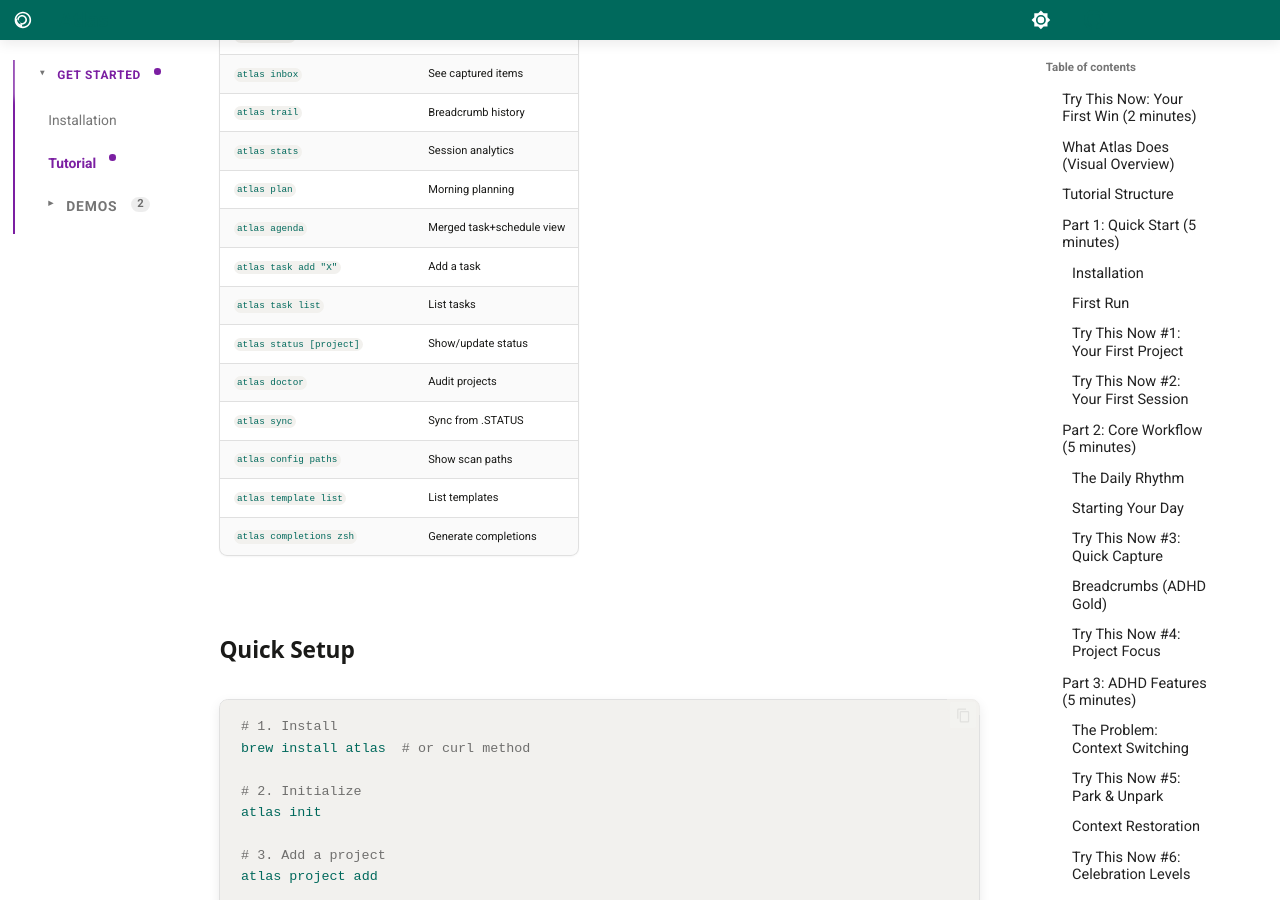
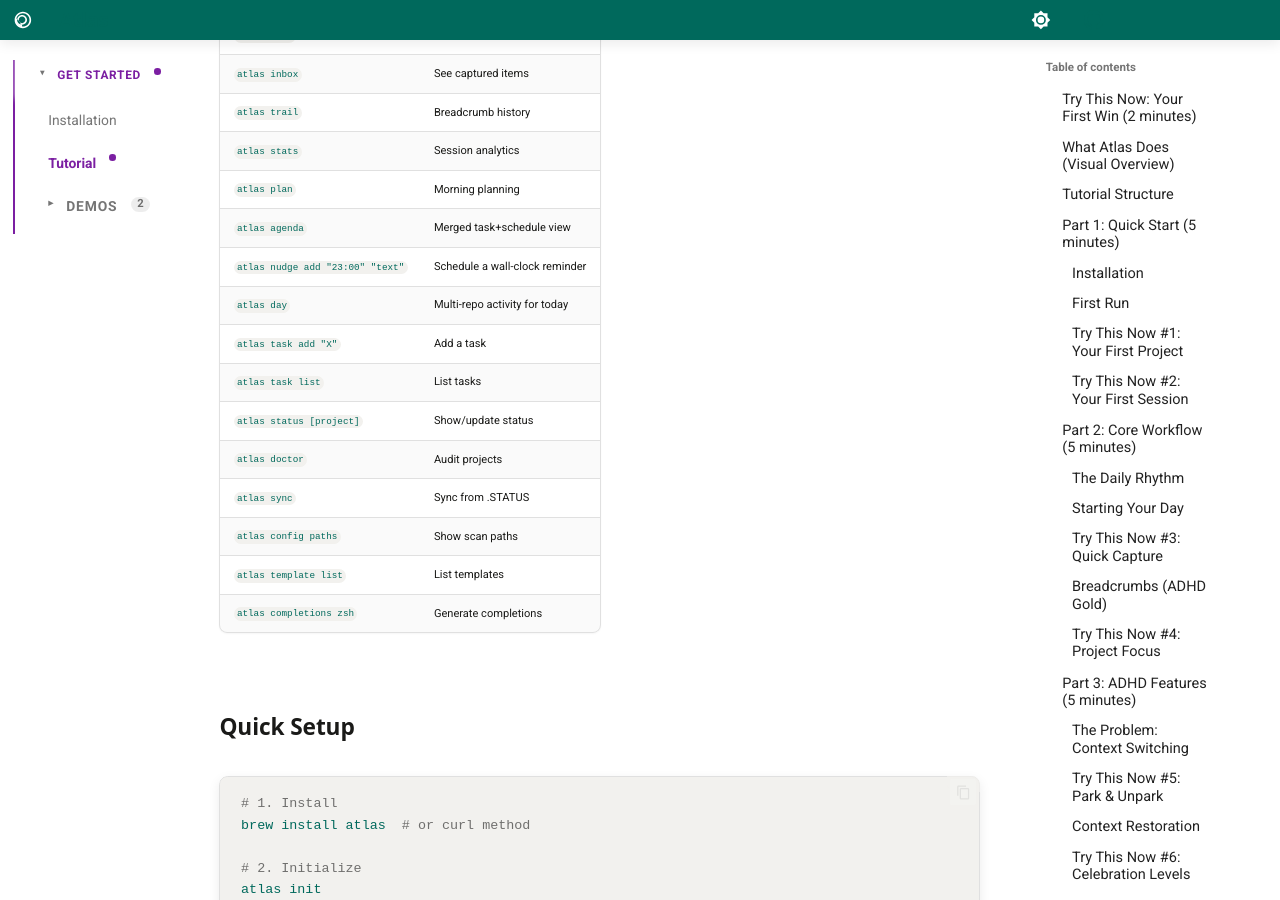
Before and after one commit to Data-Wise/atlas, an MkDocs documentation site: the page built from docs/TUTORIAL.md, in a window 1280 px wide and 900 px high, scrolled down 23443 px. Built offline with MkDocs 1.6.1 and Material for MkDocs 9.7.7, drawn with Linux system fonts in a browser that asks for light colours; some web fonts are replaced; comment, search, counter and statistics services are not loaded.

Commit message:
docs: add nudge/day to TUTORIAL's Essential Commands table
Deferred as optional in the earlier audit pass since the table already
omitted several other commands (focus, migrate, crumb, parked, project)
and reads as an intentionally curated shortlist, not an exhaustive
inventory. Adding nudge/day on request — still not exhaustive by design;
REFCARD.md owns the full command list.

```diff
--- a/docs/TUTORIAL.md
+++ b/docs/TUTORIAL.md
@@ -893,6 +893,8 @@ atlas status myproject --set active --create
 | `atlas stats`                   | Session analytics  |
 | `atlas plan`                    | Morning planning   |
 | `atlas agenda`                  | Merged task+schedule view |
+| `atlas nudge add "23:00" "text"` | Schedule a wall-clock reminder |
+| `atlas day`                     | Multi-repo activity for today |
 | `atlas task add "X"`           | Add a task         |
 | `atlas task list`              | List tasks         |
 | `atlas status [project]`       | Show/update status |
```
